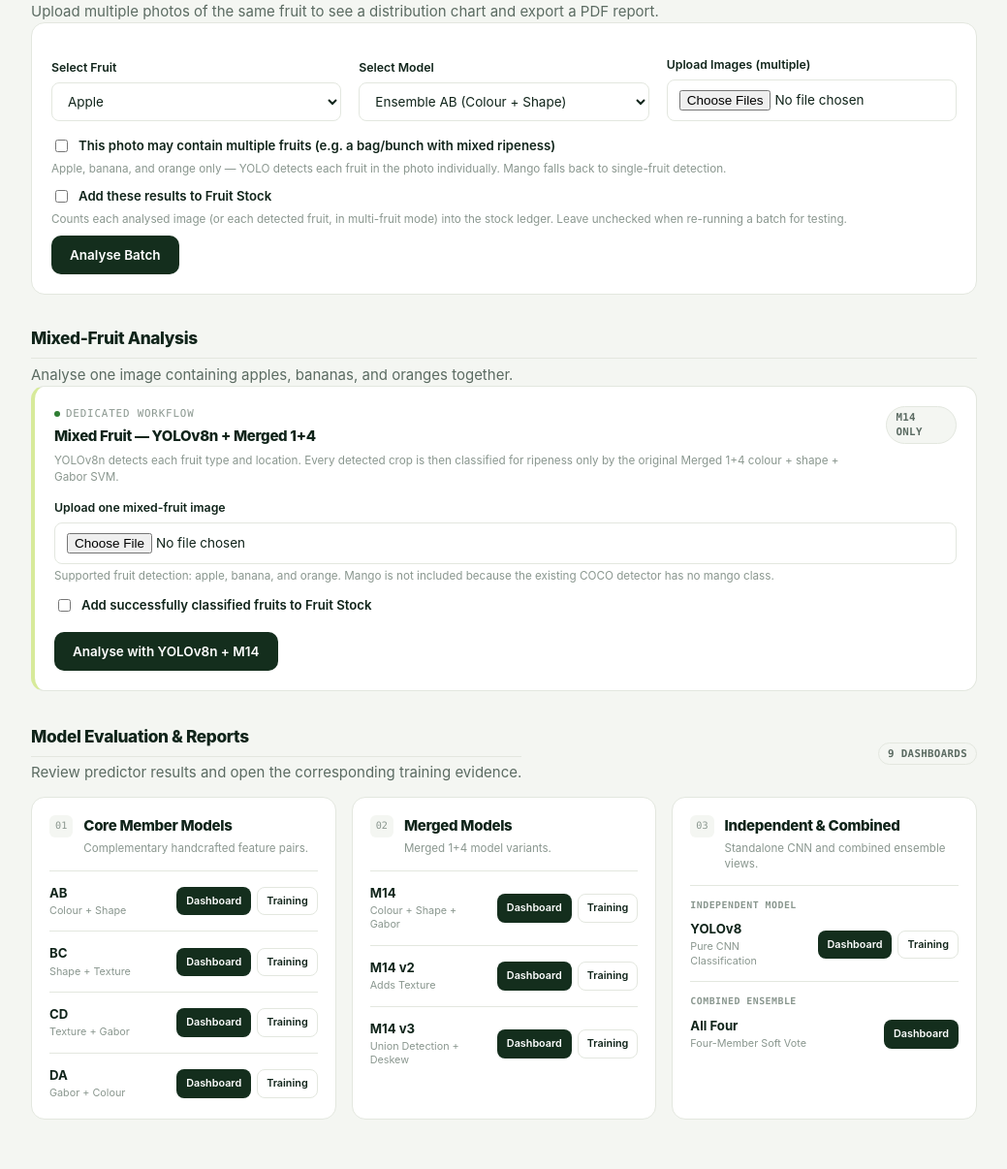
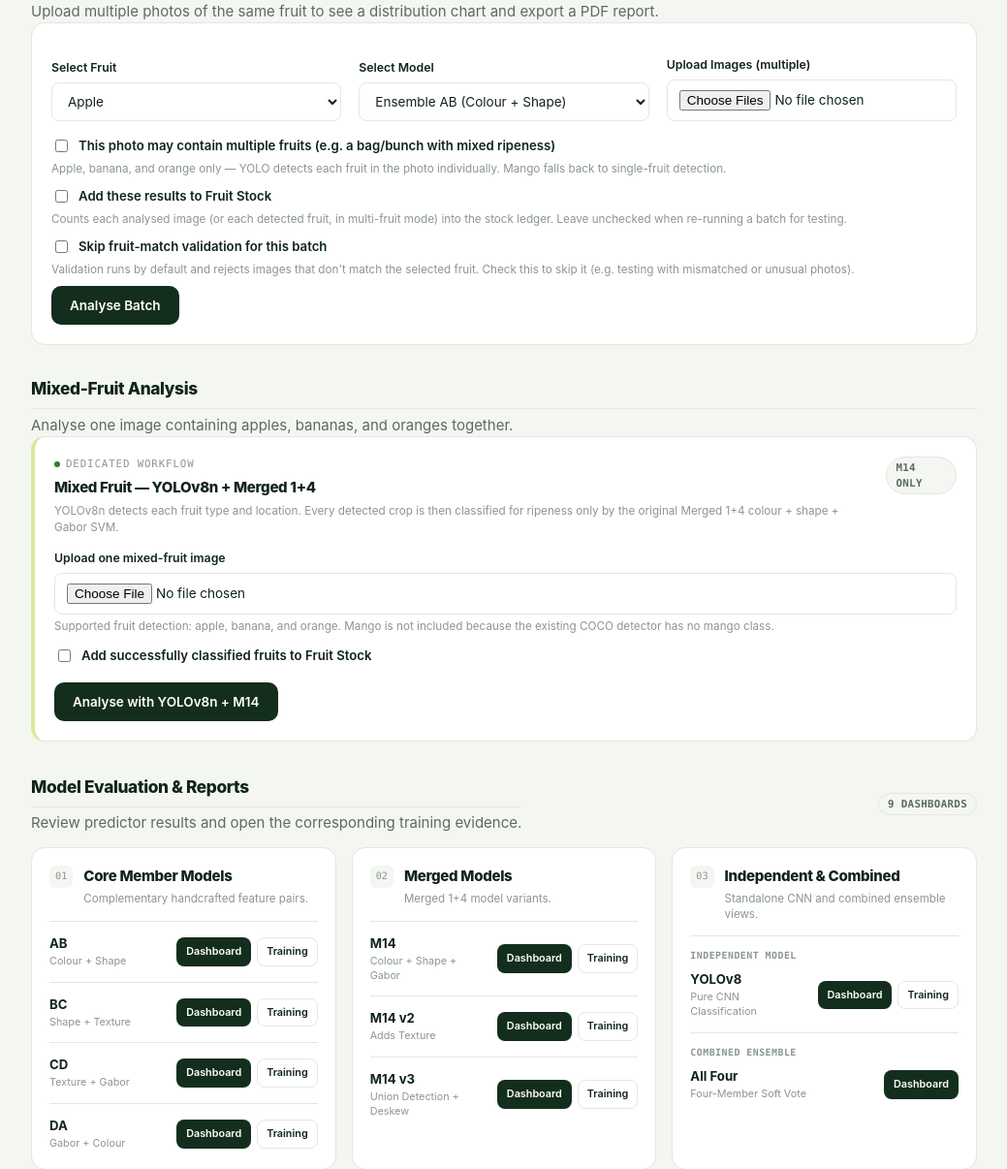
Before and after one commit to ligitpizza/FruitVision, a Flask app: page /classify in a window 1280 px wide. Shown: the part 1035-2241 px from the top of the page at 97% size, without its empty margins (240-1279 px from the left). Run offline with Flask 3, Linux system fonts and the light colour scheme; the visitor is signed in with stand-in values (Sample User, id 1); data comes from the database, SQL or seed files in the repository; data that the repository does not hold is empty.

Commit message:
feat: added validation tick box toggle on and off in batch analysis

```diff
--- a/app.py
+++ b/app.py
@@ -1228,6 +1228,20 @@ def analyse_mixed_fruit_m14():
     )
 
 
+def _validate_or_skip(img, fruit_type, validate_upload):
+    """Runs validate_selected_fruit() unless the batch form's "skip
+    validation" checkbox opted out -- still raises FruitValidationError like
+    the real check would, so callers keep one try/except regardless."""
+    if not validate_upload:
+        return {
+            "selected_fruit": fruit_type,
+            "detected_fruit": None,
+            "confidence": None,
+            "validation_method": "skipped",
+        }
+    return validate_selected_fruit(img, fruit_type)
+
+
 @app.route("/analyse", methods=["POST"])
 def analyse():
     """Multi-image batch analysis. `model` is one of ab/bc/cd/da/yolo_pure for
@@ -1235,6 +1249,13 @@ def analyse():
     fruit_type = request.form.get("fruit_type", "apple")
     model_choice = request.form.get("model", "ab")
     files = request.files.getlist("images")
+    # Framed as "skip" (unchecked by default = validation runs) rather than
+    # "validate" (which would need to default checked) -- a plain HTML
+    # checkbox can't distinguish "present but unchecked" from "never
+    # rendered", so defaulting an opt-OUT checkbox to unchecked is the only
+    # way to keep this route's previous always-on behavior as the default
+    # without a fragile hidden-field-ordering trick.
+    validate_upload = request.form.get("skip_validation") != "on"
     # "This photo may contain multiple fruits" -- see core_modules/multi_fruit_detect.py.
     # Only apple/banana/orange support it (no COCO mango class); a mango
     # photo silently keeps using the existing single-fruit path below.
@@ -1254,7 +1275,7 @@ def analyse():
                 results.append({"filename": f.filename, "label": None, "confidence": None, "error": "Uploaded image could not be read"})
                 continue
             try:
-                input_validation = validate_selected_fruit(img, fruit_type)
+                input_validation = _validate_or_skip(img, fruit_type, validate_upload)
             except FruitValidationError as e:
                 results.append({"filename": f.filename, "label": None, "confidence": None, "error": str(e)})
                 continue
@@ -1367,7 +1388,7 @@ def analyse():
                 results.append({"filename": f.filename, "label": None, "confidence": None, "error": "Uploaded image could not be read"})
                 continue
             try:
-                input_validation = validate_selected_fruit(img, fruit_type)
+                input_validation = _validate_or_skip(img, fruit_type, validate_upload)
             except FruitValidationError as e:
                 results.append({"filename": f.filename, "label": None, "confidence": None, "error": str(e)})
                 continue
--- a/templates/classify.html
+++ b/templates/classify.html
@@ -103,6 +103,12 @@
       Add these results to Fruit Stock
     </label>
     <p class="field-hint">Counts each analysed image (or each detected fruit, in multi-fruit mode) into the stock ledger. Leave unchecked when re-running a batch for testing.</p>
+
+    <label style="display:flex; align-items:center; gap:8px; margin-top:10px; font-weight:600; font-size:0.88rem;">
+      <input type="checkbox" name="skip_validation" style="width:auto;">
+      Skip fruit-match validation for this batch
+    </label>
+    <p class="field-hint">Validation runs by default and rejects images that don't match the selected fruit. Check this to skip it (e.g. testing with mismatched or unusual photos).</p>
     <button type="submit" style="margin-top:8px;">Analyse Batch</button>
   </form>
 </div>
--- a/templates/member_dashboard.html
+++ b/templates/member_dashboard.html
@@ -34,6 +34,10 @@
     <label style="display:flex; align-items:center; gap:8px; margin-top:10px; font-weight:600; font-size:0.88rem;">
       <input type="checkbox" name="multi_fruit" style="width:auto;">
       This photo may contain multiple fruits (apple/banana/orange only)
+    </label>
+    <label style="display:flex; align-items:center; gap:8px; margin-top:10px; font-weight:600; font-size:0.88rem;">
+      <input type="checkbox" name="skip_validation" style="width:auto;">
+      Skip fruit-match validation for this batch
     </label>
     <button type="submit" style="margin-top:14px;">Analyse Batch with {{ model_label }}</button>
   </form>
```
